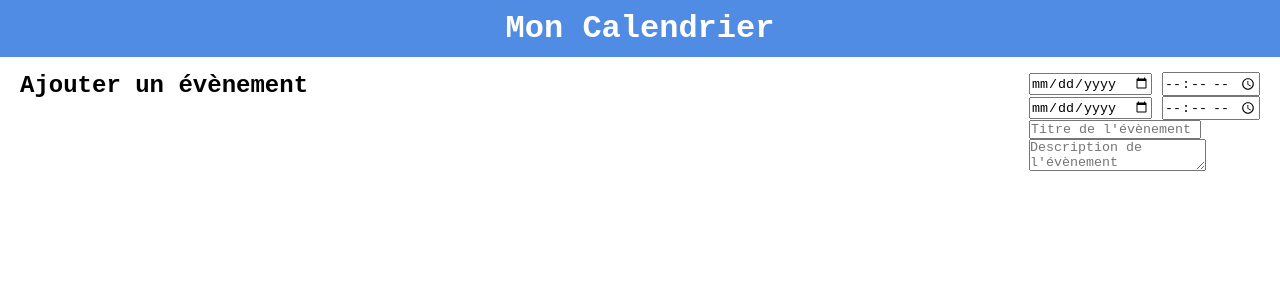
After one commit to naqiibMehdi/Calendar, a PHP site: page /addevent.php in a window 1280 px wide. The commit adds this page. Shown: the top 300 px of the page. Run offline with PHP 8.4, Linux system fonts and the light colour scheme.

Commit message:
creation page to add an event

```diff
--- /dev/null
+++ b/public/addevent.php
@@ -0,0 +1,26 @@
+<?php
+  $title = "Créer un évènement";
+  require "../views/header.php";
+?>
+  <section class="section_form">
+    <h2>Ajouter un évènement</h2>
+
+    <form action="" method="post">
+      <div class="form_date_start">
+        <input type="date" name="start_date">
+        <input type="time" name="start_time">
+      </div>
+      <div class="form_date_end">
+        <input type="date" name="end_date">
+        <input type="time" name="end_time">
+      </div>
+      <div class="form_date_title">
+        <input type="text" name="title" placeholder="Titre de l'évènement">
+      </div>
+      <div class="form_date_description">
+        <textarea name="description" placeholder="Description de l'évènement"></textarea>
+      </div>
+    </form>
+  </section>
+
+<?php require "../views/footer.php"; ?>
--- a/public/index.php
+++ b/public/index.php
@@ -19,10 +19,6 @@
 
   require "../views/header.php";
 ?>
-    <header>
-      <h1>Mon Calendrier</h1>
-    </header>
-
   <section>
     <h2 class="section_title"><?= $initialDate->toString() ?></h2>
     <div class="section_links">
--- a/views/header.php
+++ b/views/header.php
@@ -7,3 +7,6 @@
   <title><?= $title ?? "Mon Calendrier" ?></title>
 </head>
 <body>
+  <header>
+    <h1>Mon Calendrier</h1>
+  </header>
```
Lines whose indentation alone changed are shown as unchanged.
